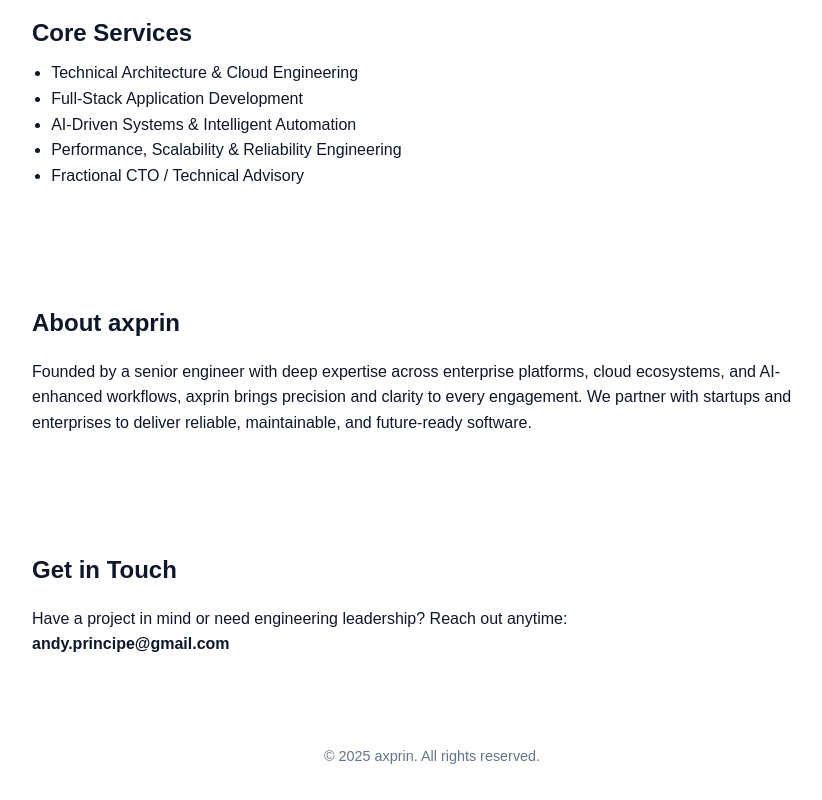
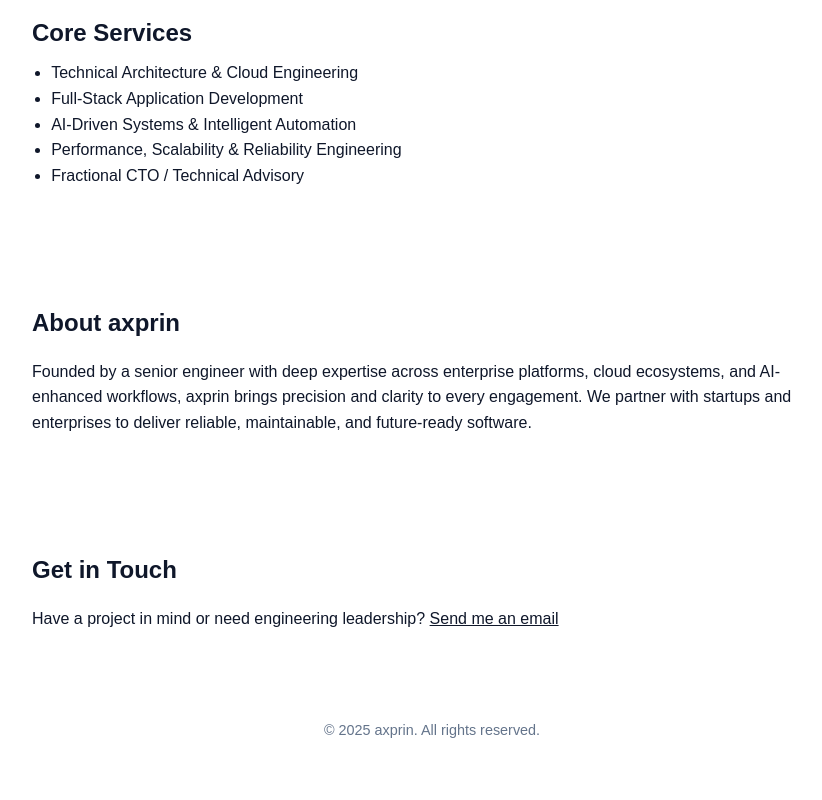
Before and after one commit to axprin/axprin.github.io, a plain HTML site: page index.html in a window 1280 px wide. Shown: the part 712-1512 px from the top of the page, without its empty margins (208-1030 px from the left). After the commit the page ends 1486 px from the top, so only its background shows below. Drawn offline with Linux system fonts and the light colour scheme.

Commit message:
updates email link

```diff
--- a/index.html
+++ b/index.html
@@ -71,6 +71,14 @@
       padding-left: 1.2rem;
     }
 
+    a {
+      color: var(--text-light);
+    }
+
+    body.dark a {
+      color: var(--text-dark);
+    }
+
     footer {
       text-align: center;
       padding: 2rem;
@@ -139,8 +147,7 @@
   <section>
     <h2>Get in Touch</h2>
     <p>
-      Have a project in mind or need engineering leadership? Reach out anytime:<br>
-      <strong>andy.principe@gmail.com</strong>
+      Have a project in mind or need engineering leadership? <a href="#" data-email="andy DOT principe AT gmail DOT com">Send me an email</a>
     </p>
   </section>
 
@@ -168,6 +175,45 @@
       const newMode = body.classList.contains("dark") ? "light" : "dark";
       applyTheme(newMode);
     });
+
+    class EmailObfuscator {
+    constructor(selector = '[data-email]') {
+      this.selector = selector;
+    }
+
+    init() {
+      const links = document.querySelectorAll(this.selector);
+      links.forEach((link) => {
+        const encoded = link.getAttribute('data-email');
+        if (!encoded) return;
+
+        // Convert "picitelli AT gmail DOT com" → "picitelli@gmail.com"
+        const email = this.decodeEmail(encoded);
+
+        // Set the href to a proper mailto link
+        link.setAttribute('href', `mailto:${email}`);
+
+        // Optional: remove the data-email attribute so it's less obvious
+        // link.removeAttribute('data-email');
+      });
+    }
+
+    decodeEmail(encoded) {
+      return encoded
+        .trim()
+        // Replace " AT " (case-insensitive) with "@"
+        .replace(/\s+AT\s+/i, '@')
+        // Replace all " DOT " (case-insensitive) with "."
+        .replace(/\s+DOT\s+/gi, '.')
+        // Remove any leftover spaces
+        .replace(/\s+/g, '');
+    }
+  }
+
+    document.addEventListener('DOMContentLoaded', () => {
+      const obfuscator = new EmailObfuscator();
+      obfuscator.init();
+    });
   </script>
 </body>
 </html>
```
